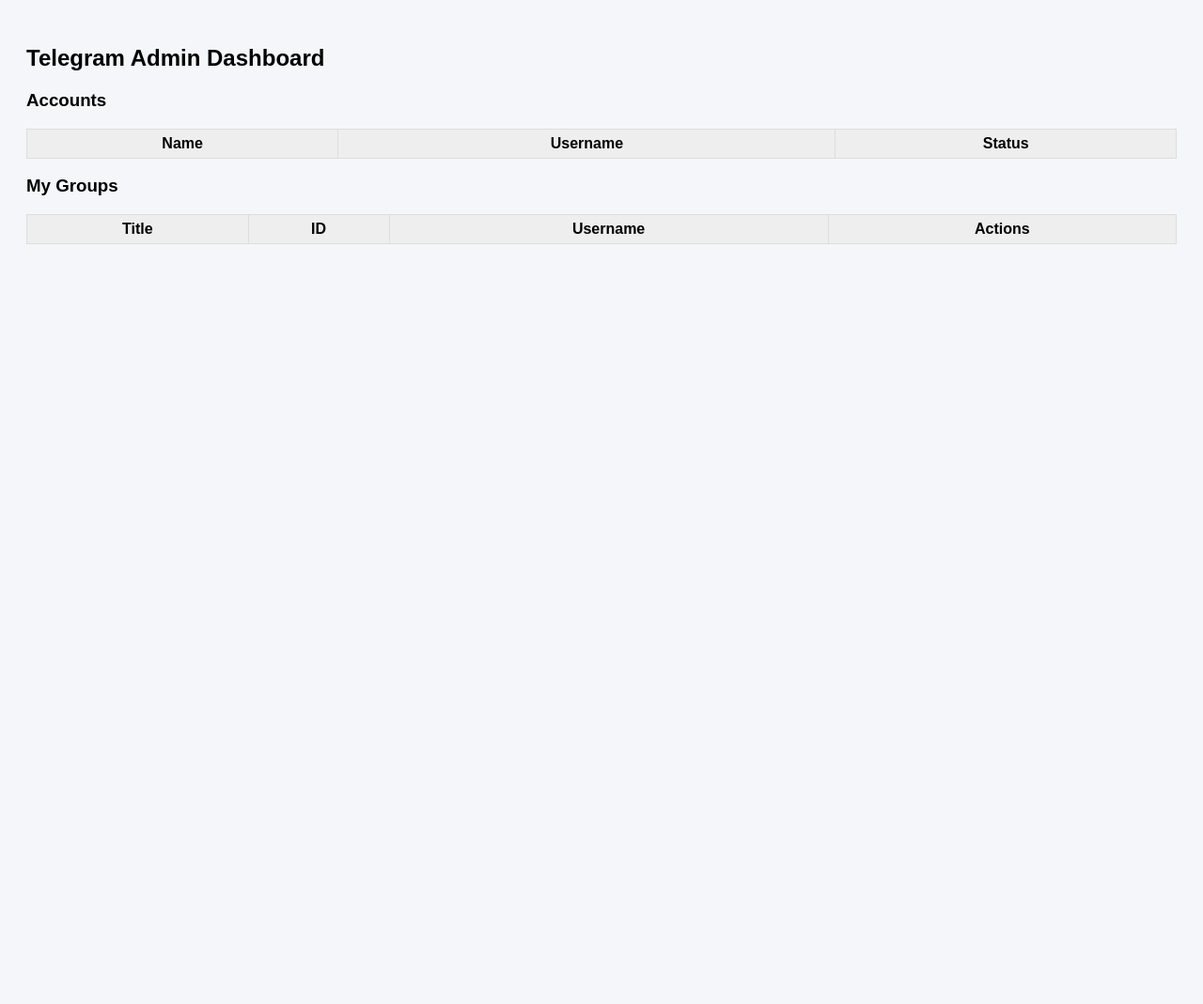
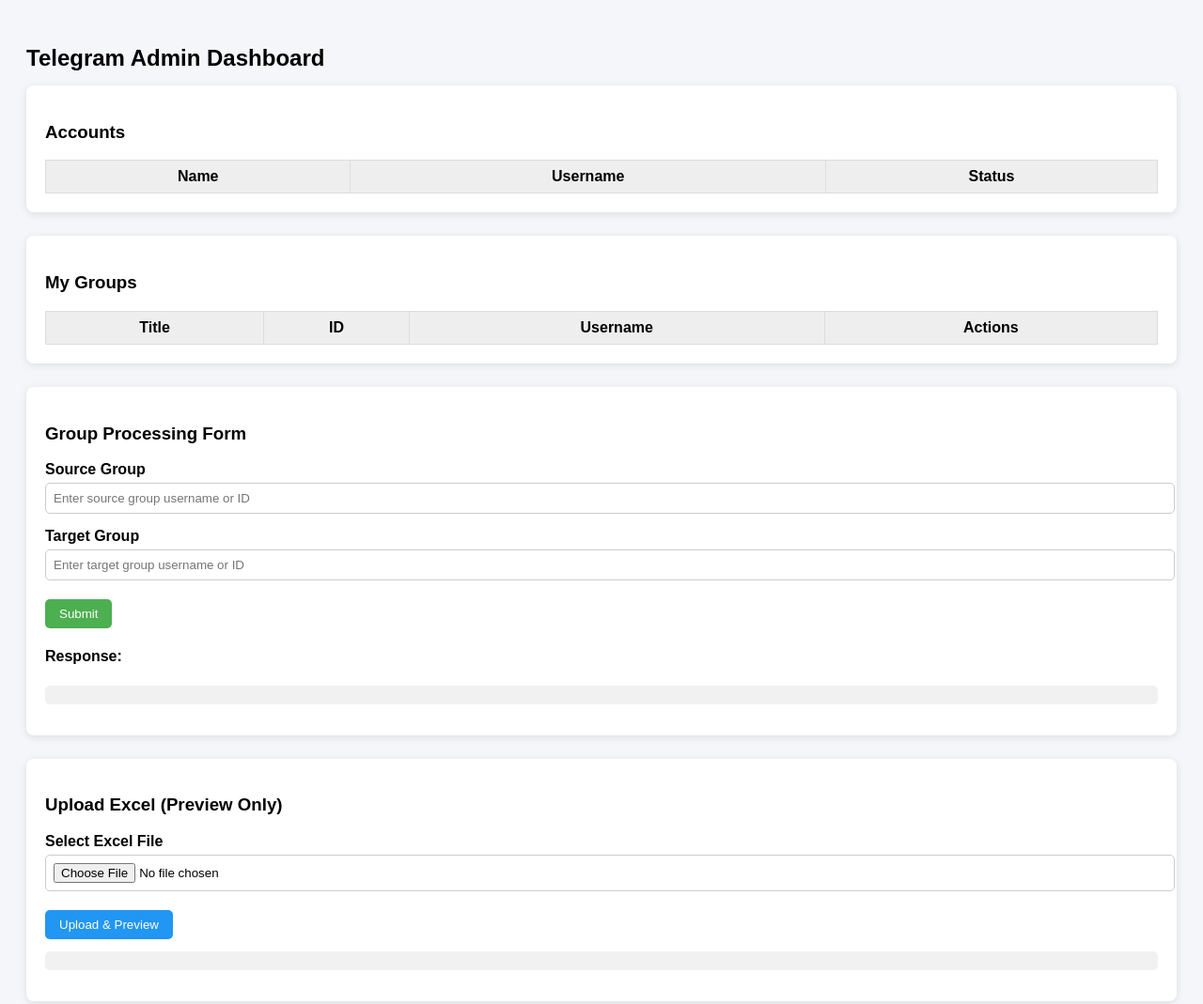
Before and after one commit to anrachana28-del/addmember, a website: page index.html in a window 1280 px wide. Shown: the whole page at 94% size. Before the commit the page ends 800 px from the top, so only its background shows below. Drawn offline with Linux system fonts and the light colour scheme; no server answers.

Commit message:
Update index.html

```diff
--- a/index.html
+++ b/index.html
@@ -2,78 +2,259 @@
 <html>
 <head>
 <meta charset="UTF-8">
-<title>sss</title>
+<title>Telegram Admin Dashboard</title>
+
 <style>
-body{font-family:Arial;padding:20px;background:#f4f6f9;}
-button{padding:6px 12px;margin:5px;background:#4CAF50;color:#fff;border:none;border-radius:4px;cursor:pointer;}
-table{border-collapse:collapse;width:100%;margin-top:10px;}
-th,td{border:1px solid #ddd;padding:6px;}
+body{
+  font-family:Arial;
+  padding:20px;
+  background:#f4f6f9;
+}
+
+h2{margin-bottom:15px;}
+
+.card{
+  background:#fff;
+  padding:20px;
+  border-radius:8px;
+  box-shadow:0 2px 8px rgba(0,0,0,0.1);
+  margin-bottom:25px;
+}
+
+.form-group{
+  margin-bottom:15px;
+}
+
+label{
+  font-weight:bold;
+  display:block;
+  margin-bottom:5px;
+}
+
+input{
+  width:100%;
+  padding:8px;
+  border-radius:5px;
+  border:1px solid #ccc;
+  transition:0.3s;
+}
+
+input:focus{
+  border-color:#4CAF50;
+  outline:none;
+  box-shadow:0 0 5px rgba(76,175,80,0.3);
+}
+
+button{
+  padding:8px 15px;
+  background:#4CAF50;
+  color:white;
+  border:none;
+  border-radius:5px;
+  cursor:pointer;
+  margin-top:5px;
+}
+
+button.secondary{background:#2196F3;}
+button:hover{opacity:0.9;}
+
+table{
+  border-collapse:collapse;
+  width:100%;
+  margin-top:10px;
+}
+
+th,td{
+  border:1px solid #ddd;
+  padding:8px;
+}
+
 th{background:#eee;}
+
+.badge{
+  padding:4px 8px;
+  border-radius:4px;
+  font-size:12px;
+}
+
+.online{background:#4CAF50;color:#fff;}
+.offline{background:#f44336;color:#fff;}
+
+pre{
+  background:#f1f1f1;
+  padding:10px;
+  border-radius:5px;
+  max-height:200px;
+  overflow:auto;
+}
 </style>
 </head>
 <body>
 
 <h2>Telegram Admin Dashboard</h2>
 
+<!-- ================= ACCOUNTS ================= -->
+<div class="card">
 <h3>Accounts</h3>
 <table>
-<thead><tr><th>Name</th><th>Username</th><th>Status</th></tr></thead>
+<thead>
+<tr><th>Name</th><th>Username</th><th>Status</th></tr>
+</thead>
 <tbody id="accounts"></tbody>
 </table>
+</div>
 
+<!-- ================= GROUPS ================= -->
+<div class="card">
 <h3>My Groups</h3>
 <table>
-<thead><tr><th>Title</th><th>ID</th><th>Username</th><th>Actions</th></tr></thead>
+<thead>
+<tr><th>Title</th><th>ID</th><th>Username</th><th>Actions</th></tr>
+</thead>
 <tbody id="groups"></tbody>
 </table>
+</div>
+
+<!-- ================= SOURCE & TARGET FORM ================= -->
+<div class="card">
+<h3>Group Processing Form</h3>
+
+<div class="form-group">
+<label for="sourceGroup">Source Group</label>
+<input type="text"
+       id="sourceGroup"
+       placeholder="Enter source group username or ID"
+       required>
+</div>
+
+<div class="form-group">
+<label for="targetGroup">Target Group</label>
+<input type="text"
+       id="targetGroup"
+       placeholder="Enter target group username or ID"
+       required>
+</div>
+
+<button onclick="submitGroups()">Submit</button>
+
+<h4>Response:</h4>
+<pre id="responseBox"></pre>
+
+</div>
+
+<!-- ================= EXCEL UPLOAD ================= -->
+<div class="card">
+<h3>Upload Excel (Preview Only)</h3>
+
+<div class="form-group">
+<label for="excelFile">Select Excel File</label>
+<input type="file" id="excelFile">
+</div>
+
+<button class="secondary" onclick="uploadExcel()">Upload & Preview</button>
+
+<pre id="excelPreview"></pre>
+</div>
 
 <script>
+let accountData=[];
+let groupData=[];
+
+// Load Accounts
 async function loadAccounts(){
   const res=await fetch('/accounts');
-  const data=await res.json();
+  accountData=await res.json();
   const tbody=document.getElementById('accounts');
   tbody.innerHTML='';
-  data.forEach(a=>{
-    tbody.innerHTML+=`<tr>
+  accountData.forEach(a=>{
+    tbody.innerHTML+=`
+      <tr>
         <td>${a.name}</td>
         <td>${a.username}</td>
-      <td>${a.status}</td>
+        <td>
+          <span class="badge ${a.status==='online'?'online':'offline'}">
+            ${a.status}
+          </span>
+        </td>
       </tr>`;
   });
 }
 
+// Load Groups
 async function loadGroups(){
   const res=await fetch('/groups');
-  const data=await res.json();
+  groupData=await res.json();
   const tbody=document.getElementById('groups');
   tbody.innerHTML='';
-  data.forEach(g=>{
-    tbody.innerHTML+=`<tr>
+  groupData.forEach(g=>{
+    tbody.innerHTML+=`
+      <tr>
         <td>${g.title}</td>
         <td>${g.id}</td>
         <td>${g.username}</td>
         <td>
           <button onclick="generateLink('${g.id}')">Invite Link</button>
-        <button onclick="exportMembers('${g.id}')">Export Members</button>
+          <button class="secondary" onclick="exportMembers('${g.id}')">Export Members</button>
         </td>
       </tr>`;
   });
 }
 
+// Submit Source & Target
+async function submitGroups(){
+  const source=document.getElementById('sourceGroup').value.trim();
+  const target=document.getElementById('targetGroup').value.trim();
+
+  if(!source || !target){
+    alert("Please fill both fields");
+    return;
+  }
+
+  const res=await fetch('/process-groups',{
+    method:'POST',
+    headers:{'Content-Type':'application/json'},
+    body:JSON.stringify({source,target})
+  });
+
+  const data=await res.json();
+  document.getElementById('responseBox').textContent=
+    JSON.stringify(data,null,2);
+}
+
+// Generate Invite Link
 async function generateLink(id){
   const res=await fetch('/generate-link?groupId='+id);
   const data=await res.json();
-  if(data.link) alert("Invite Link: "+data.link);
-  else alert("Error: "+data.error);
+  alert(data.link ? "Invite Link: "+data.link : "Error: "+data.error);
 }
 
+// Export Members
 function exportMembers(id){
   window.location='/export-members?groupId='+id;
 }
 
+// Upload Excel Preview
+async function uploadExcel(){
+  const file=document.getElementById('excelFile').files[0];
+  if(!file) return alert("Select Excel file");
+
+  const formData=new FormData();
+  formData.append("file",file);
+
+  const res=await fetch('/upload',{
+    method:"POST",
+    body:formData
+  });
+
+  const data=await res.json();
+  document.getElementById('excelPreview').textContent=
+    JSON.stringify(data,null,2);
+}
+
+// Init
 loadAccounts();
 loadGroups();
-setInterval(()=>{loadAccounts();loadGroups();},5000);
+setInterval(()=>{loadAccounts();loadGroups();},10000);
 </script>
 
 </body>
```
Lines whose indentation alone changed are shown as unchanged.
